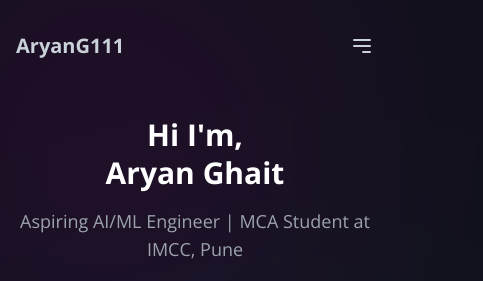
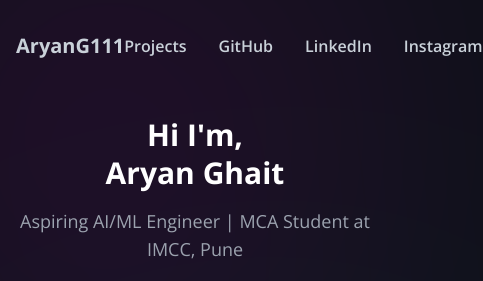
Before and after one commit to AryanG111/AryanG111.github.io, a plain HTML site: page index.html in a window 390 px wide. Shown: the top 281 px of the page, 483 px wide, since content can reach past the window. Drawn offline with nearby package versions, Linux system fonts and the light colour scheme.

Commit message:
Update index.html
updated the mobile look

```diff
--- a/index.html
+++ b/index.html
@@ -131,18 +131,13 @@
         <!-- Navbar -->
         <nav class="flex justify-between items-center py-4 mb-10">
             <span class="text-xl font-bold hero-text-anim">AryanG111</span>
-            <div class="space-x-8 hidden md:flex navbar hero-text-anim delay-1">
+            <!-- Corrected: Removed `hidden` class so the links are always visible -->
+            <div class="space-x-8 flex navbar hero-text-anim delay-1">
                 <a href="#projects">Projects</a>
                 <a href="https://github.com/AryanG111" target="_blank">GitHub</a>
                 <a href="https://www.linkedin.com/in/aryan-ghait-260019253/" target="_blank">LinkedIn</a>
                 <a href="https://www.instagram.com/aryanghait/" target="_blank">Instagram</a>
             </div>
-            <!-- Mobile Menu button for later implementation if needed -->
-            <button class="md:hidden">
-                <svg xmlns="http://www.w3.org/2000/svg" class="h-6 w-6" fill="none" viewBox="0 0 24 24" stroke="currentColor">
-                    <path stroke-linecap="round" stroke-linejoin="round" stroke-width="2" d="M4 6h16M4 12h16m-7 6h7" />
-                </svg>
-            </button>
         </nav>
 
         <!-- Main Hero Content -->
```
